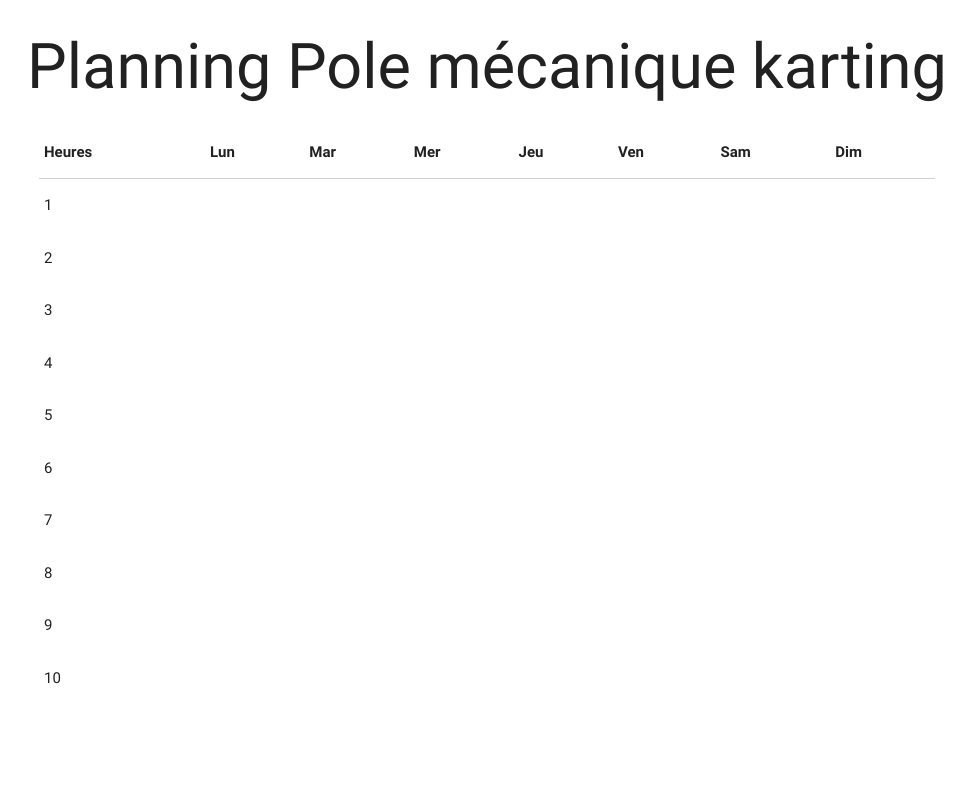
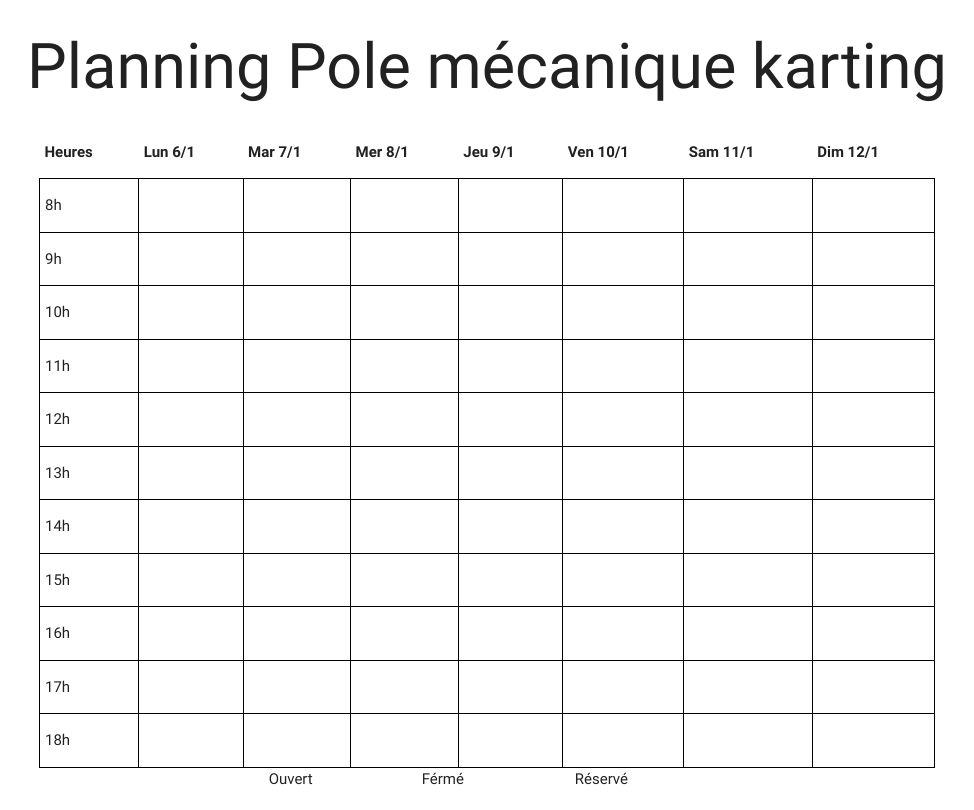
Before and after one commit to joris-Bourguet/calendrierWsd, a plain HTML site: page Index.html in a window 1280 px wide. Shown: the whole page, without its empty margins (153-1127 px from the left). Drawn offline with nearby package versions, Linux system fonts and the light colour scheme.

Commit message:
js bien avancé

```diff
--- a/Index.html
+++ b/Index.html
@@ -10,10 +10,15 @@
 <body>
     <h1 class="center-align">Planning Pole mécanique karting</h1>
     <div class="container">
-        <table class="highlight responsive-table">
+        <table class="highlight responsive-table" id="Planning">
             <thead id="Jours"></thead>
             <tbody id="Heures"></tbody>
         </table>
+        <div class="row">
+            <div class="col s2 offset-s3"><span class="Ouvert"></span>Ouvert</div>
+            <div class="col s2"><span class="Ferme"></span>Férmé</div>
+            <div class="col s2"><span class="Reserve"></span>Réservé</div>
+        </div>
     </div>
 
     <script src="https://cdnjs.cloudflare.com/ajax/libs/jquery/3.4.1/jquery.js" SameSite=None></script>
--- a/main.js
+++ b/main.js
@@ -1,19 +1,39 @@
-let Heures = ["1", "2", "3", "4", "5", "6", "7", "8", "9", "10"]
-let afficheHeures = function (Heures) {
-    let htmlHeures = ""
-    Heures.forEach(tranchesHeures => {
-        htmlHeures += "<tr> <td>" + tranchesHeures + "</td> </tr>"
-    });
-    return htmlHeures
+$(document).ready(function () {
+    //Creer les cellules du tableau
+    let cellulePlanning = function () {
+        // Tableau des heures
+        let Heures = ["8h", "9h", "10h", "11h", "12h", "13h", "14h", "15h", "16h", "17h", "18h"]
+
+        //Ecrire dans les celules (tbody)
+        let htmlLigne = $("#Heures").html()
+        for (let j = 0; j < 11; j++) {
+            htmlLigne += "<tr>"
+            for (let index = 0; index < 8; index++) {
+                if (index == 0) {
+                    htmlLigne += "<td>" + Heures[j] + "</td>"
+                } else {
+                    htmlLigne += "<td> </td>"
                 }
+            }
+            htmlLigne += "</tr>"
+        }
+        return htmlLigne
+    }
+    // Creation des jours (thead)
+    let Jours = ["Lun", "Mar", "Mer", "Jeu", "Ven", "Sam", "Dim"]
 
-let Jours = ["Lun", "Mar", "Mer", "Jeu", "Ven", "Sam", "Dim"]
-let AfficheJours = function (Jours) {
+
+    let AfficheJours = function (Jours, index) {
         let htmlJours = "<th>Heures</th>"
-    Jours.forEach(nomJours => {
-        htmlJours += "<th>" + nomJours + "</th>"
+        let dateAjd = new Date('August 30, 1975 23:15:30')
+        let dateDuJours = new Date()
+        Jours.forEach((nomJours, index) => {
+            dateDuJours.setDate(dateAjd.getDay() + index)
+            htmlJours += "<th>" + nomJours + " " + dateDuJours.getDate() + "/" + (dateDuJours.getMonth()+1)  + " </th>"
         });
         return htmlJours
     }
-$("#Heures").html(afficheHeures(Heures))
+    // $("#Heures").html(afficheHeures(Heures))
     $("#Jours").html(AfficheJours(Jours))
+    $("#Heures").html(cellulePlanning())
+});
--- a/style.css
+++ b/style.css
@@ -1,3 +1,17 @@
+
+.tr{
+    border: 1px solid black !important;
+}
 td{
-    border: 1px solid black
+    border: 1px solid black !important;
 }
+
+.Ouvert{
+    background-color: green;
+}
+.Ferme{
+    background-color: grey;
+}
+.Reserve{
+    background-color: red;
+}
```
Lines whose indentation alone changed are shown as unchanged.
